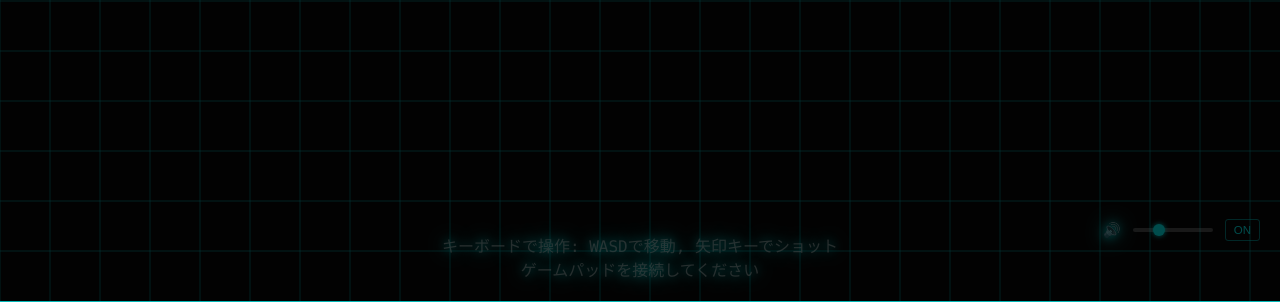
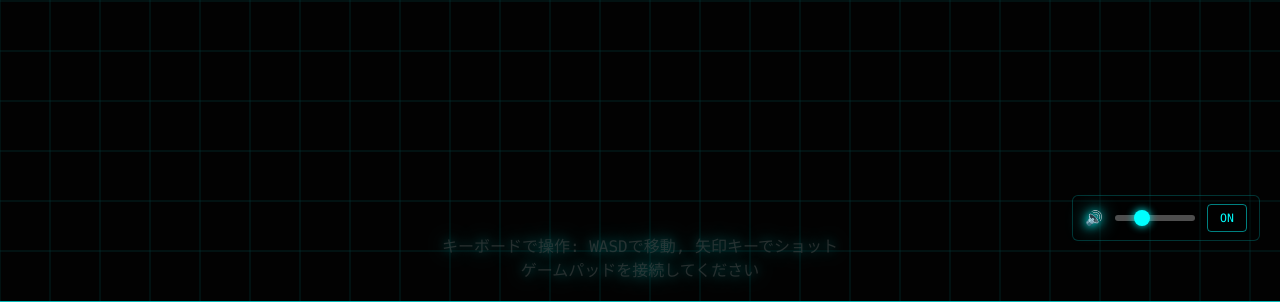
Before and after one commit to you-sk/simple-geowars-gemini, a plain HTML site: page index.html in a window 1280 px wide. Shown: the part 499-801 px from the top of the page. Drawn offline with Linux system fonts and the light colour scheme.

Commit message:
サウンドコントロールが操作できなかったので修正（タイトル画面でも有効にした）

```diff
--- a/css/style.css
+++ b/css/style.css
@@ -100,6 +100,7 @@ canvas {
     width: 100%;
     height: 100%;
     pointer-events: all;
+    z-index: 100;
 }
 
 .overlay h1 {
@@ -127,47 +128,63 @@ canvas {
     align-items: center;
     gap: 10px;
     font-size: 0.9em;
-    color: rgba(255, 255, 255, 0.7);
+    color: rgba(255, 255, 255, 0.9);
+    pointer-events: all;
+    z-index: 1000;
+    background: rgba(0, 0, 0, 0.3);
+    padding: 8px 12px;
+    border-radius: 6px;
+    border: 1px solid rgba(0, 255, 255, 0.2);
 }
 
 #volume-slider {
     width: 80px;
-    height: 4px;
+    height: 6px;
     background: rgba(255, 255, 255, 0.3);
-    border-radius: 2px;
+    border-radius: 3px;
     outline: none;
     appearance: none;
+    cursor: pointer;
 }
 
 #volume-slider::-webkit-slider-thumb {
     appearance: none;
-    width: 12px;
-    height: 12px;
+    width: 16px;
+    height: 16px;
     border-radius: 50%;
     background: #0ff;
-    box-shadow: 0 0 5px #0ff;
+    box-shadow: 0 0 8px #0ff;
     cursor: pointer;
+    transition: all 0.2s;
+}
+
+#volume-slider::-webkit-slider-thumb:hover {
+    transform: scale(1.2);
+    box-shadow: 0 0 12px #0ff;
 }
 
 #volume-slider::-moz-range-thumb {
-    width: 12px;
-    height: 12px;
+    width: 16px;
+    height: 16px;
     border-radius: 50%;
     background: #0ff;
-    box-shadow: 0 0 5px #0ff;
+    box-shadow: 0 0 8px #0ff;
     cursor: pointer;
     border: none;
+    transition: all 0.2s;
 }
 
 #audio-toggle {
     background: none;
     border: 1px solid rgba(0, 255, 255, 0.5);
     color: #0ff;
-    padding: 4px 8px;
+    padding: 6px 12px;
     font-size: 0.8em;
     cursor: pointer;
-    border-radius: 3px;
+    border-radius: 4px;
     transition: all 0.2s;
+    min-width: 40px;
+    font-family: 'Consolas', 'Monaco', monospace;
 }
 
 #audio-toggle:hover {
```
